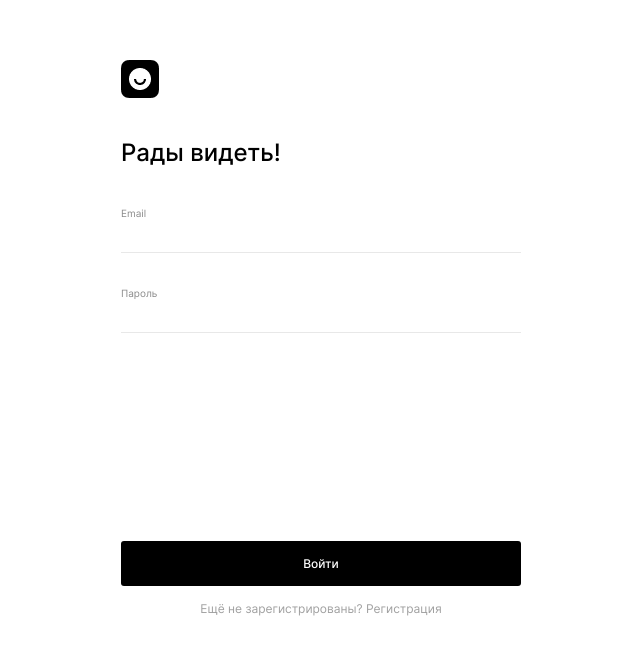
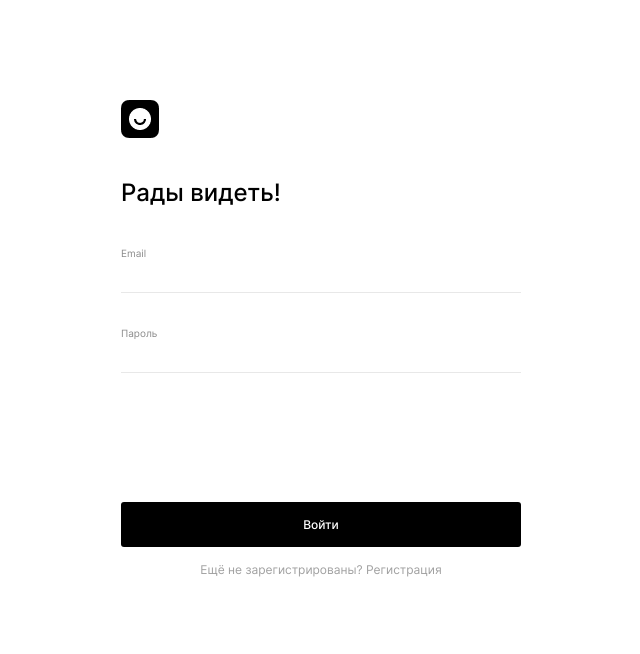
Before and after one commit to mintolime/movies-explorer-frontend, a React (Create React App) app in the folder movie-app/: page /signin in a window 1280 px wide. Shown: the part 132-786 px from the top of the page, without its empty margins (319-959 px from the left). Built offline with nearby package versions, Linux system fonts and the light colour scheme.

Commit message:
style: redacted Register on all screen

```diff
--- a/movie-app/src/components/Login/Login.css
+++ b/movie-app/src/components/Login/Login.css
@@ -52,13 +52,15 @@
 }
 
 /* отступы от формы */
-.form__inner_login {
-  padding: 0 0 267px;
+.form__inner_padding-bottom {
+  /* padding: 0 0 267px; */
+  padding-bottom: 70%;
 }
 
 @media screen and (min-width: 720px) {
-  .form__inner_login {
-    padding-bottom: 179px;
+  .form__inner_padding-bottom {
+    /* padding-bottom: 179px; */
+    padding-bottom: 25%;
   }
 }
 
--- a/movie-app/src/components/Login/Login.jsx
+++ b/movie-app/src/components/Login/Login.jsx
@@ -20,7 +20,7 @@ function Login({ onAuthorization }) {
       btnText="Войти"
       linkText="Ещё не зарегистрированы? Регистрация"
       onSubmit={handleSubmit}>
-      <fieldset className="form__inner form__inner_login">
+      <fieldset className="form__inner form__inner_padding-bottom">
         <label className="form__label form__label_profile ">Email </label>
         <input
           className={`form__input ${isValid ? '' : 'form__input-error_active'}`}
--- a/movie-app/src/components/Register/Register.jsx
+++ b/movie-app/src/components/Register/Register.jsx
@@ -16,7 +16,7 @@ function Register({ onRegister }) {
       btnText="Зарегистрироваться"
       linkText="Уже зарегистрированы? Войти"
       onSubmit={handleSubmit}>
-      <fieldset className="form__inner form__inner_login">
+      <fieldset className="form__inner form__inner_padding-bottom">
 
         <label className="form__label">Имя</label>
           <input
```
